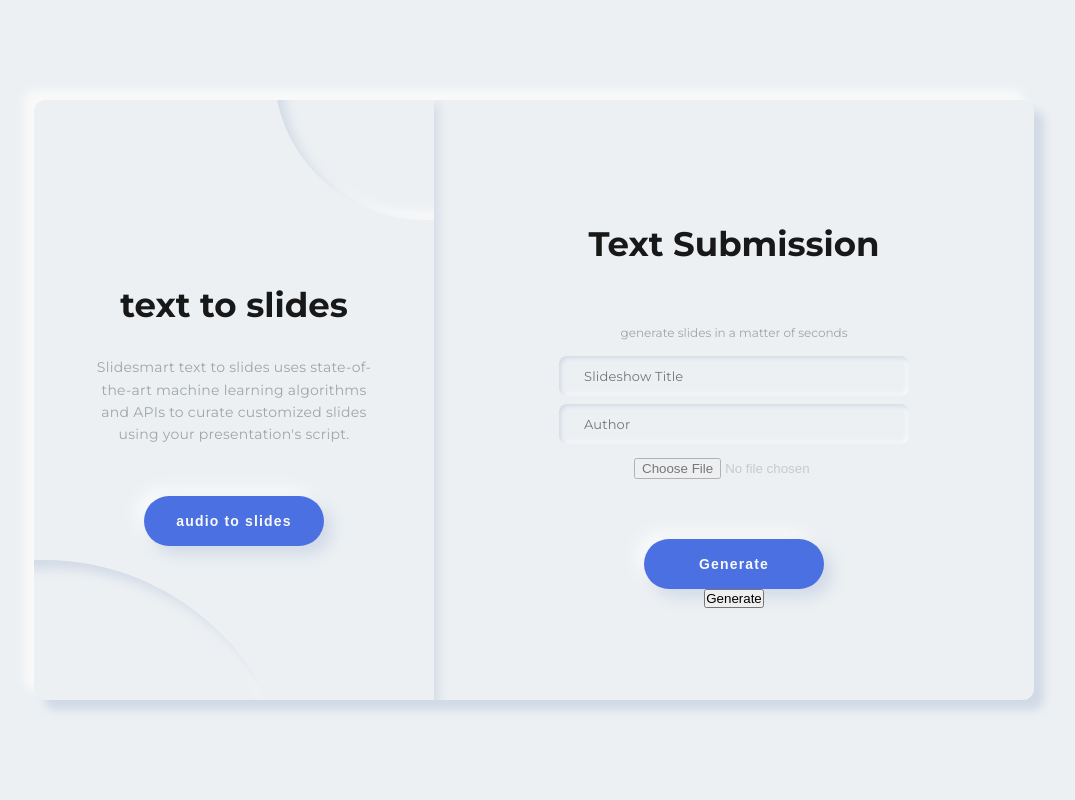
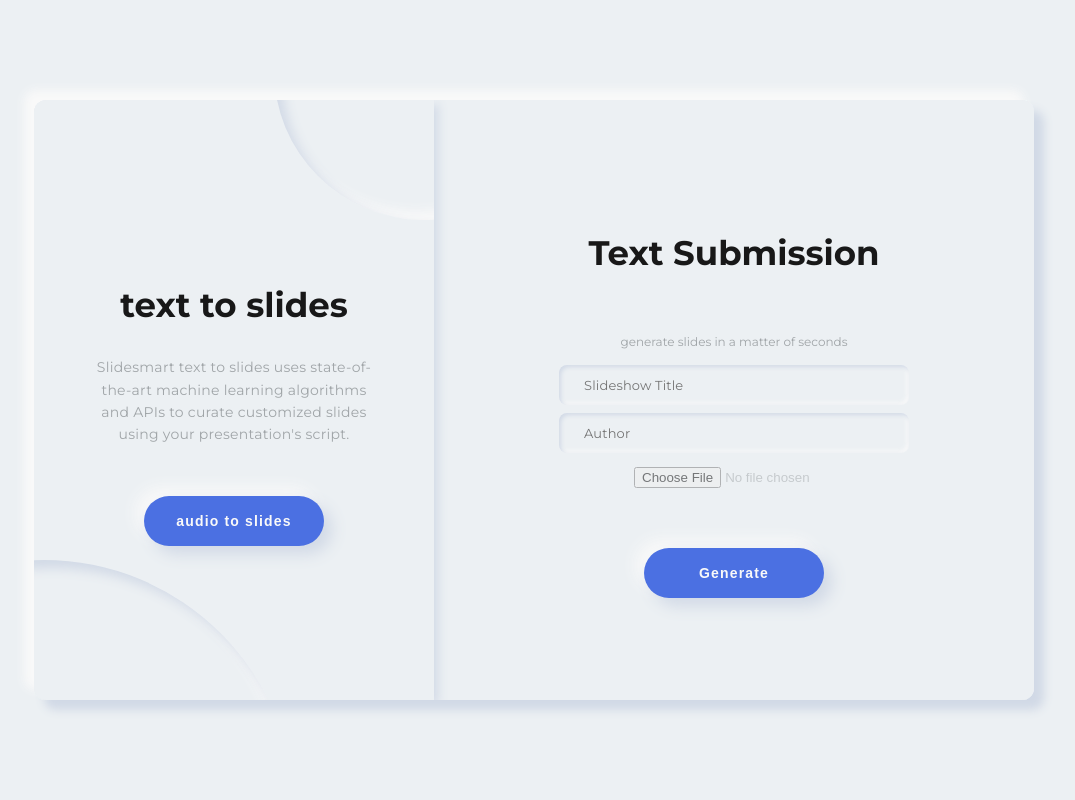
Before and after one commit to Rishit-dagli/slidesmart, a Django app: page / in a window 1280 px wide. Shown: the whole page, without its empty margins (106-1181 px from the left). Run offline with Django 4.2, Linux system fonts and the light colour scheme.

Commit message:
generation button error

```diff
--- a/slidesmart/homepage/views.py
+++ b/slidesmart/homepage/views.py
@@ -3,6 +3,7 @@ from django.shortcuts import redirect
 from django.conf import settings
 from django.core.files.storage import FileSystemStorage
 from django.views.decorators.http import require_POST
+import requests
 from azure.core.credentials import AzureKeyCredential
 from azure.ai.textanalytics import (
     TextAnalyticsClient,
@@ -26,7 +27,7 @@ def index(request):
 @require_POST
 def receive_audio(request):
     try:
-        print(request.POST)
+        audio_summarization(request.POST.get("audio_link"))
     except:
         pass
 
@@ -36,23 +37,13 @@ def receive_audio(request):
 @require_POST
 def receive_text(request):
     try:
-        print(request.POST)
         myfile = request.FILES['myfile']
-        with open(myfile.name) as f:
-            lines = f.readlines()
-            print(lines)
-            summary, keywords = sample_extractive_summarization(lines)
+        with open(myfile.name, 'r') as f:
+            summary, keywords = sample_extractive_summarization([f.read().rstrip()])
             print(summary)
             print(keywords)
     except:
         pass
-
-    print(request.POST)
-    myfile = request.FILES['myfile']
-    with open(myfile.name, 'r') as f:
-        summary, keywords = sample_extractive_summarization([f.read().rstrip()])
-        print(summary)
-        print(keywords)
 
     return redirect('index')
 
@@ -99,3 +90,19 @@ def sample_extractive_summarization(document):
             keywords = ", ".join(doc.key_phrases)
 
     return summary, keywords
+
+
+def audio_summarization(audio_link):
+    """Get summarization of audio using AssemblyAI API"""
+    endpoint = "https://api.assemblyai.com/v2/transcript"
+    json = {
+        "audio_url": audio_link,
+        "auto_chapters": True,
+        "auto_highlights": True
+    }
+    headers = {
+        "authorization": settings.ASSEMBLYAI_API_KEY,
+        "content-type": "application/json"
+    }
+    response = requests.post(endpoint, json=json, headers=headers)
+    print(response.json())
--- a/slidesmart/templates/index.html
+++ b/slidesmart/templates/index.html
@@ -18,8 +18,8 @@
                 <h2 class="form_title title">Text Submission</h2><span class="form__span">generate slides in a matter of
                     seconds</span><input class="form__input" type="text" name="title" placeholder="Slideshow Title"
                     required><input class="form__input" type="text" name="author" placeholder="Author" required><input
-                    class="form__icon" type="file" name="myfile" required><button class="form__button button submit"
-                    type="submit">Generate</button><input class="" type="submit" value="Generate">
+                    class="form__icon" type="file" name="myfile" required><input
+                    class="switch__button button switch-btn" type="submit" value="Generate">
             </form>
         </div>
         <div class="container b-container" id="b-container">
@@ -29,8 +29,8 @@
                     audio file playtime</span><input class="form__input" type="text" placeholder="Slideshow Title"
                     name="title" required><input class="form__input" type="text" placeholder="Author" name="author"
                     required><input class="form__input" type="text" placeholder="YouTube link to audio"
-                    name="audio_link" required><input class="form__button button submit" type="submit"
-                    value="Generate"><input class="" type="submit" value="Generate">
+                    name="audio_link" required><input class="switch__button button switch-btn" type="submit"
+                    value="Generate">
             </form>
         </div>
         <div class="switch" id="switch-cnt">
--- a/summary/audio.py
+++ b/summary/audio.py
@@ -4,7 +4,7 @@ import os
 endpoint = "https://api.assemblyai.com/v2/transcript"
 json = {
     "audio_url": "",
-    "auto_chapters": True
+    "auto_chapters": True,
     "auto_highlights": True
 }
 headers = {
```
